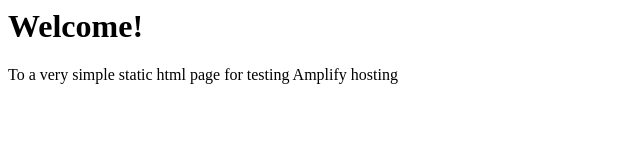
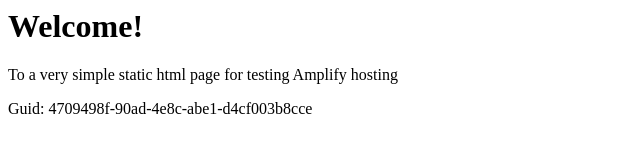
Before and after one commit to aws-aemilia-cmh/Github-PR-Commit-Integration-Test-DoNotTouch-GitHubAutoBuildCanaryTest-v1-preprod-us-east-2, a website: page src/index.html in a window 1280 px wide. Shown: the whole page, without its empty margins (0-640 px from the left). Drawn offline with Linux system fonts and the light colour scheme.

Commit message:
commit from integ tests

```diff
--- a/src/index.html
+++ b/src/index.html
@@ -1,3 +1,5 @@
+
+
 <html lang="en">
 
 <head>
@@ -10,6 +12,6 @@
 <body>
     <h1>Welcome!</h1>
     <p>To a very simple static html page for testing Amplify hosting</p>
-</body>
+    <p>Guid: 4709498f-90ad-4e8c-abe1-d4cf003b8cce</p></body>
 
 </html>
```
